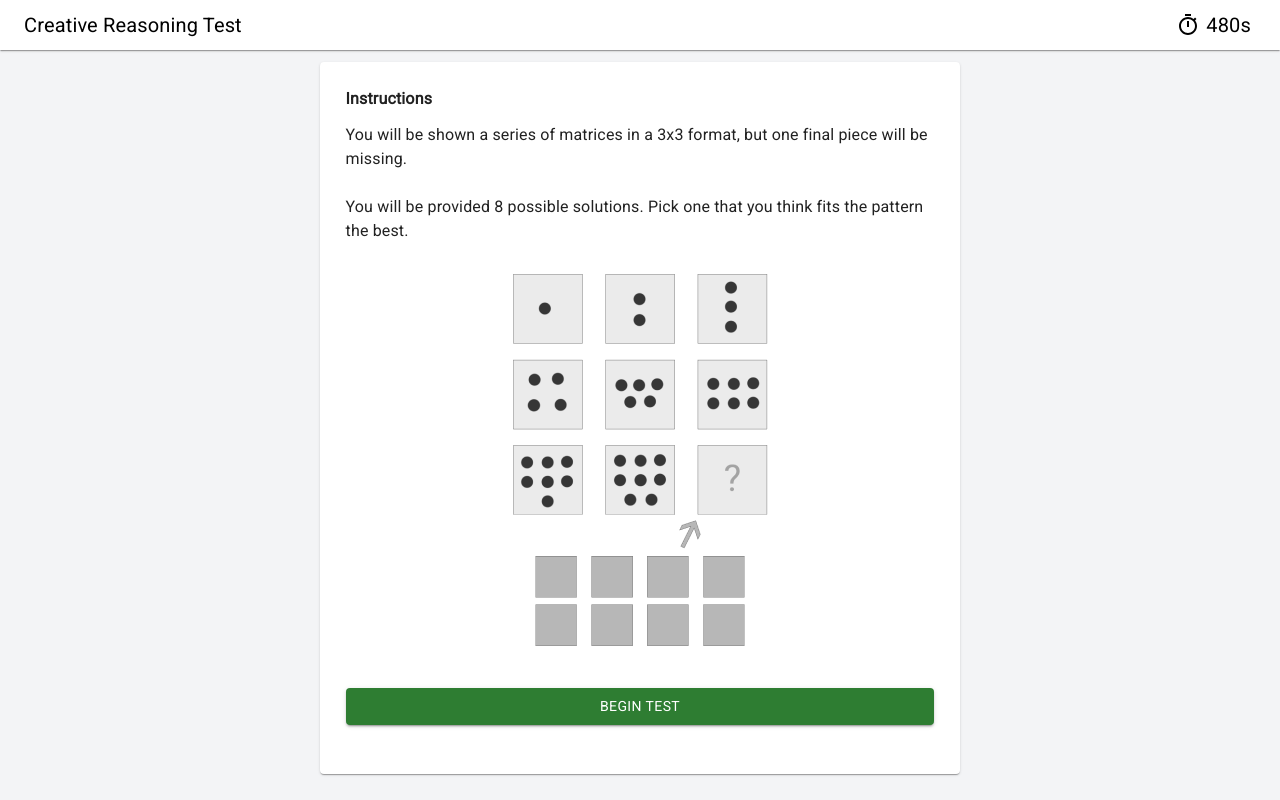
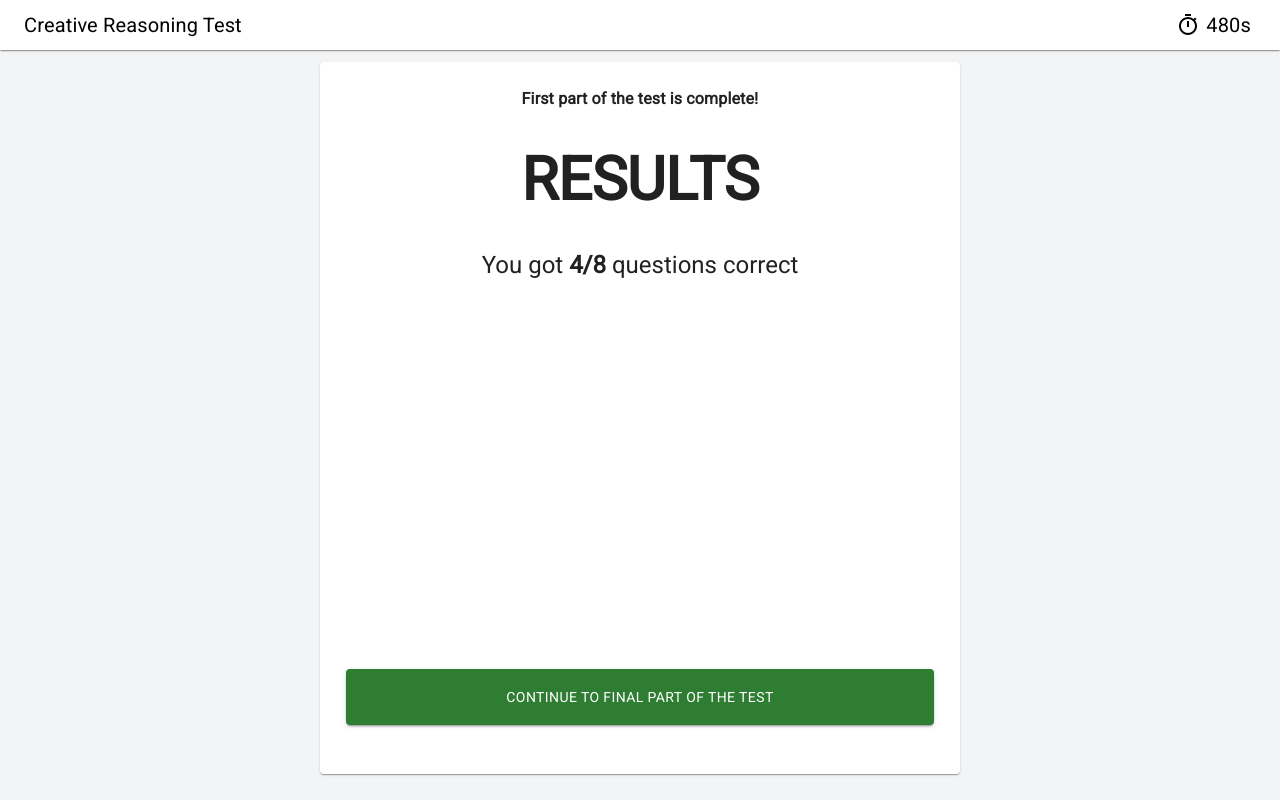
Before and after one commit to MegamanEXE/webcrtc-public, a React (Create React App) app: page /FirstTestContainer in a window 1280 px wide. Built offline with nearby package versions, Linux system fonts and the light colour scheme; the HTML template or start-up script is replaced by a standard one.

Commit message:
Result page

```diff
--- a/src/App.css
+++ b/src/App.css
@@ -198,3 +198,29 @@ body {
   width: 100%;
   margin: 4% auto;
 }
+
+.resultsContainer {
+  display: flex;
+  flex-direction: column;
+  align-items: center;
+  gap: 5%;
+  margin: 0.9% auto;
+
+  padding: 2%;
+
+  width: 50%;
+  height: 95%;
+
+  background: #FFFFFF;
+  /* Elevation/1 */
+  box-shadow: 0px 2px 1px -1px rgba(0, 0, 0, 0.2), 0px 1px 1px rgba(0, 0, 0, 0.14), 0px 1px 3px rgba(0, 0, 0, 0.12);
+  border-radius: 4px;
+}
+
+.finishRavenTestBtn {
+  display: flex;
+  align-content: stretch;
+  width: 100%;
+  margin: 4% auto;
+  height: 3.5em;
+}
--- a/src/Components/RavenTest/FirstTestContainer.js
+++ b/src/Components/RavenTest/FirstTestContainer.js
@@ -9,20 +9,22 @@ import { useState } from 'react';
 import FirstTestHeader from './FirstTestHeader';
 import FirstTestInstructions from './FirstTestInstructions';
 import FirstTest from './FirstTest';
+import FirstTestResult from './FirstTestResult';
 
 const theme = crtcTheme();
 
 export default function FirstTestContainer() {
-  const quizStates = ['instructions', 'quiz', 'result']; {/* For Reference; these aren't used as enums */}
-  const [quizScreen, setQuizScreen] = useState('instructions');
+  // eslint-disable-next-line no-lone-blocks
+  const quizStates = ['instructions', 'quiz', 'result']; {/* For Reference; these aren't used as enums */ }
+  const [quizScreen, setQuizScreen] = useState('result');
 
   function renderBasedOnState(){
     if (quizScreen === 'instructions')
       return <FirstTestInstructions setQuizScreen={setQuizScreen} />
     else if (quizScreen === 'quiz')
       return <FirstTest />
-    else if (quizScreen ===' result')
-      return <h1>RESULT</h1>
+    else if (quizScreen === 'result')
+      return <FirstTestResult />
   }
 
   return (
--- /dev/null
+++ b/src/Components/RavenTest/FirstTestResult.js
@@ -0,0 +1,29 @@
+import '../../App.css'
+import { Grid, Typography } from '@mui/material';
+import Box from '@mui/material/Box';
+import Button from '@mui/material/Button';
+
+export default function FirstTestResult(props) {
+  function handleClick(){
+    console.log("Go to 2nd test now")
+  }
+
+  return (
+    <Grid item flexGrow={1} sx={{ order: 2 }}>
+      <Box className='resultsContainer'>
+        <Typography sx={{ fontWeight:700, size: '24px'}}>First part of the test is complete! </Typography>
+
+        <Typography variant='h2' sx={{fontWeight: 800}}>RESULTS</Typography>
+
+        <Typography variant='h5' sx={{flexGrow:1}}>You got <strong>4/8</strong> questions correct</Typography>
+        {/* TODO: Get score from container later. Put in place of 4/8 */}
+
+        <Box className='finishRavenTestBtn'>
+          <Button sx={{ flexGrow: '1' }} variant="contained" color="success" onClick={() => handleClick()}>
+            CONTINUE TO FINAL PART OF THE TEST
+          </Button>
+        </Box>
+      </Box>
+    </Grid>
+  )
+}
```
